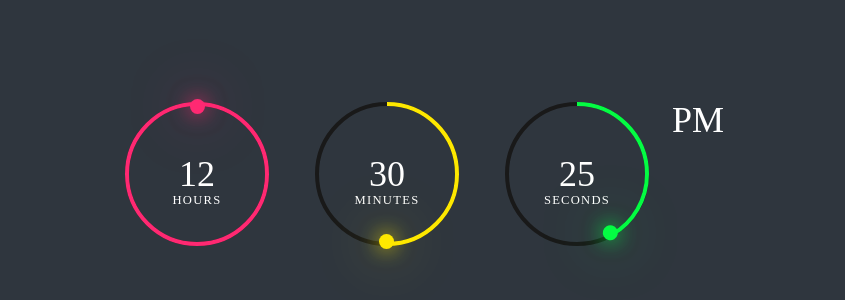
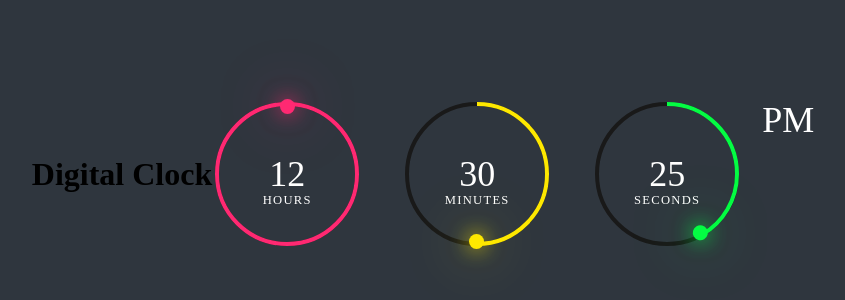
Before and after one commit to Pranchipandey/JavaScript_Practice, a plain HTML site: page index.html in a window 1280 px wide. Shown: the part 226-526 px from the top of the page, without its empty margins (233-1078 px from the left). Drawn offline with Linux system fonts and the light colour scheme.

Commit message:
Digital Clock

```diff
--- a/index.html
+++ b/index.html
@@ -9,6 +9,7 @@
 
 </head>
 <body>
+    <h1>Digital Clock</h1>
    <div id="time">
     <div id="circle" style="--clr:#ff2972;">
         <div class="dots hr_dot"></div>
```
